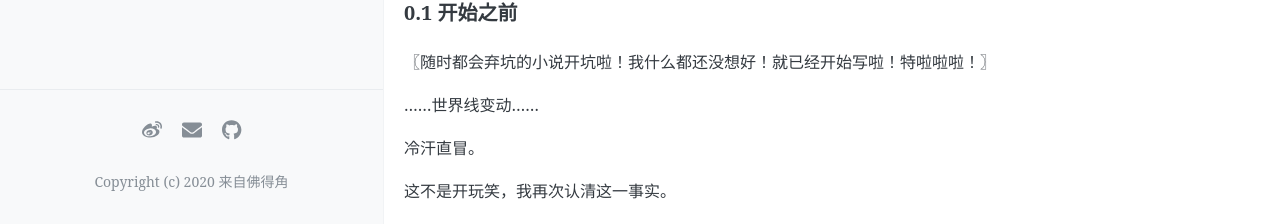
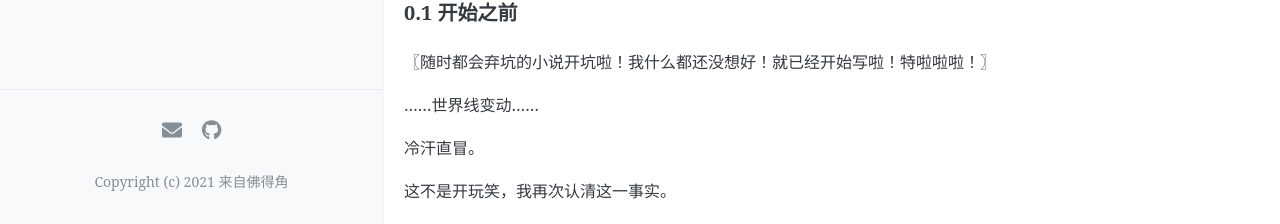
Before and after one commit to lcx64579/greatseal, a Jekyll site: the page built from index.html, in a window 1280 px wide and 900 px high, scrolled down 531 px. Shown: the part 671-895 px from the top of the window. Built offline with Jekyll 4.4.1, drawn with Linux system fonts in a browser that asks for light colours; the list of posts is cut into pages by our own code; comment, search, counter and statistics services are not loaded; part of the change alters nothing that is shown.

Commit message:
Update _config.yml

```diff
--- a/_config.yml
+++ b/_config.yml
@@ -11,7 +11,7 @@ name: GreatSeal
 description: 一种大型海豹
 
 # 输入你的网站域名（如果你没有添加自己的域名，而是直接用GitHub pages分配的域名的话可以省略）
-url:
+url: greatseal.xyz
 
 # 添加你的博客的二级域名，一般来说是你的repository名
 # 如果你的博客的URL是：(http://yourusername.github.io/repository-name)
@@ -49,7 +49,7 @@ excerpt_separator: <!-- more -->
 
 # 你的社交网络链接，它们会作为图标出现在你的网站页脚中，可选填写
 footer-links:
-  weibo: 没有 #请输入你的微博个性域名 https://www.weibo.com/<thispart>
+  weibo: #请输入你的微博个性域名 https://www.weibo.com/<thispart>
   behance: # https://www.behance.net/<>
   dribbble: # https://dribbble.com/<>
   email: lcx64579@gmail.com
@@ -66,7 +66,7 @@ footer-links:
   youtube: # channel/<your_long_string> or user/<user-name>
 
 # 站点页脚的文字
-footer-text: Copyright (c) 2020 来自佛得角
+footer-text: Copyright (c) 2021 来自佛得角
 
 #
 # 评论，注意，请不要同时添加多种不同的评论区
```
